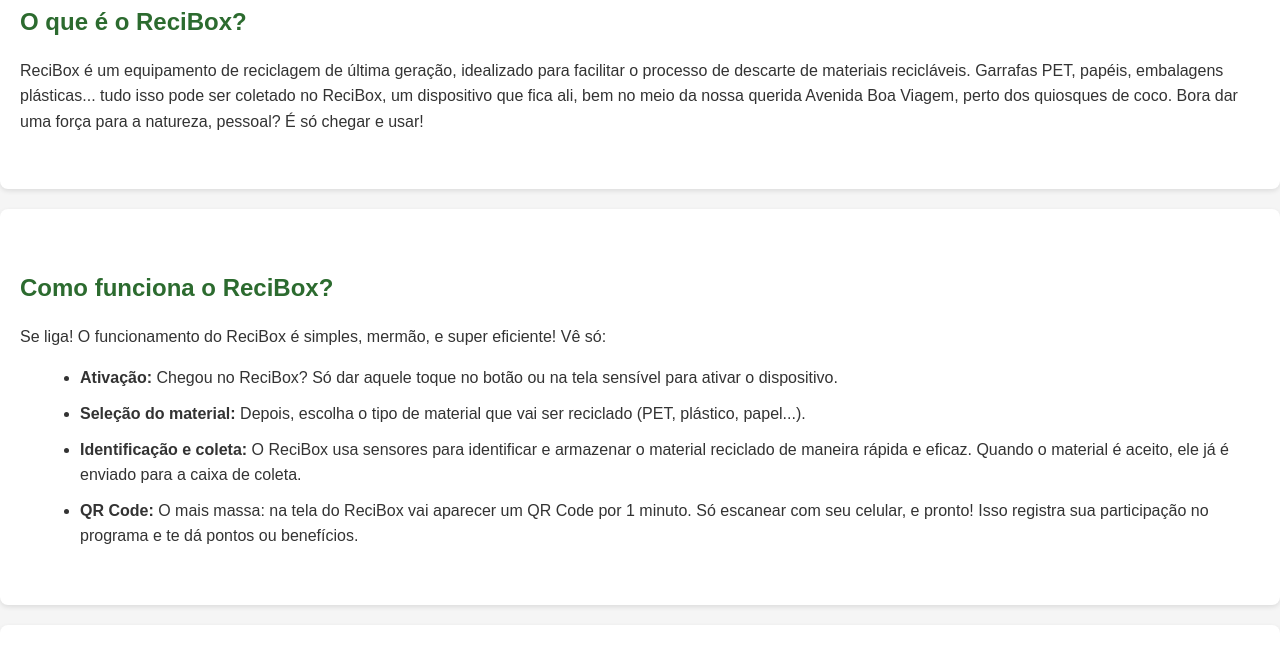
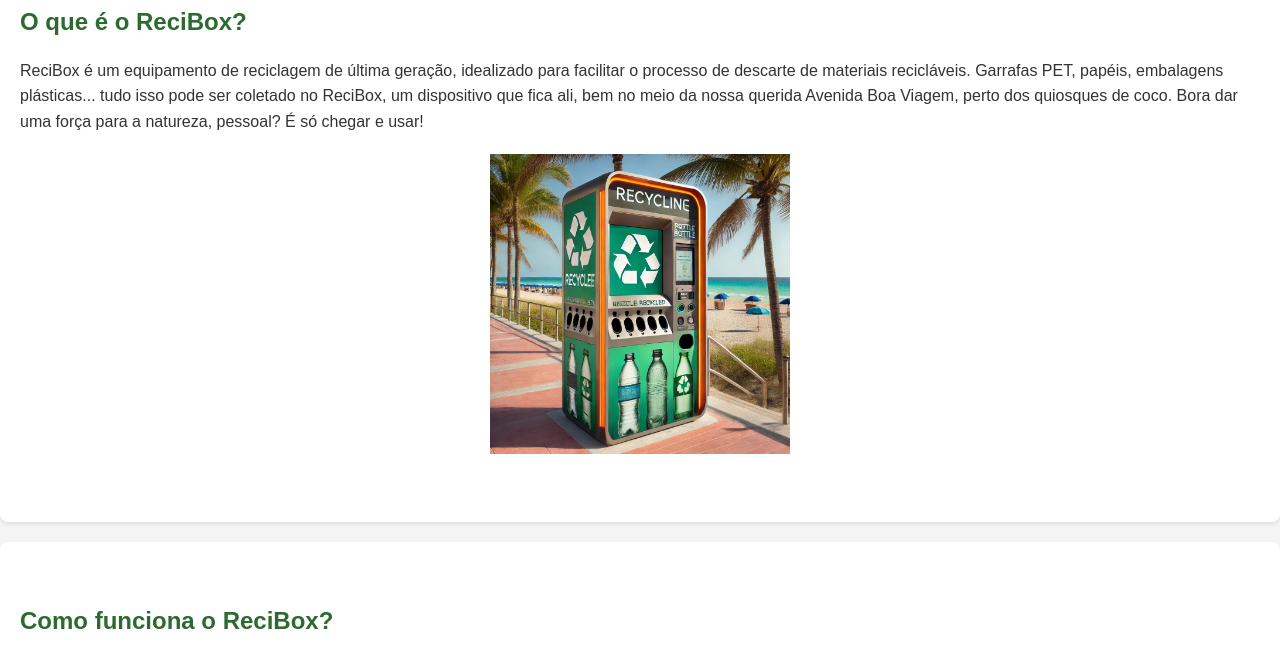
Before and after one commit to LucasLins18/recibox, a plain HTML site: page index.html in a window 1280 px wide. Shown: the part 1240-1893 px from the top of the page. Drawn offline with Linux system fonts and the light colour scheme.

Commit message:
ponto inicial com imagem do Recbox

```diff
--- a/index.html
+++ b/index.html
@@ -67,6 +67,11 @@
             materiais recicláveis. Garrafas PET, papéis, embalagens plásticas... tudo isso pode ser coletado no ReciBox,
             um dispositivo que fica ali, bem no meio da nossa querida Avenida Boa Viagem, perto dos quiosques de coco.
             Bora dar uma força para a natureza, pessoal? É só chegar e usar!</p>
+
+        <!-- Imagem responsiva -->
+        <div class="imagem-recibox">
+            <img src="img/31f8b453-9bd1-4e7b-81af-4354b9ad2f38.jpg" alt="Imagem do ReciBox">
+        </div>
     </section>
 
     <!-- Seção: Como funciona -->
--- a/styles.css
+++ b/styles.css
@@ -225,6 +225,19 @@ footer a:hover {
   max-height: 400px; /* Limita a altura da imagem */
 }
 
+/* Estilo para a imagem da seção "O que é o ReciBox" */
+.imagem-recibox {
+  text-align: center; /* Centraliza a imagem */
+  margin: 20px 0; /* Adiciona espaçamento acima e abaixo da imagem */
+}
+
+.imagem-recibox img {
+  max-width: 80%; /* Limita a largura da imagem a 80% do contêiner */
+  height: auto; /* Mantém a proporção da imagem */
+  max-height: 300px; /* Limita a altura máxima da imagem */
+}
+
+
 /* Centraliza o conteúdo do vídeo e o texto */
 #video {
     display: flex; /* Usando flexbox para facilitar a centralização */
```
Also changed, not shown: img/31f8b453-9bd1-4e7b-81af-4354b9ad2f38.jpg (added).
